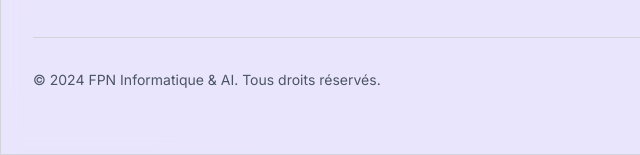
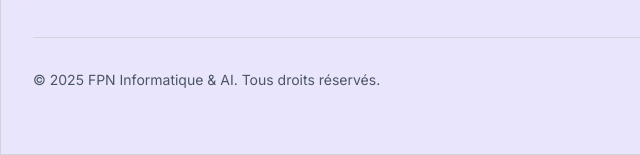
Before and after one commit to MEDELBOU3/firbaseTesting, a plain HTML site: page index.html in a window 1280 px wide. Shown: the part 8363-8518 px from the top of the page, 0-640 px from the left. Drawn offline with nearby package versions, Linux system fonts and the light colour scheme; no server answers.

Commit message:
Update index.html

```diff
--- a/index.html
+++ b/index.html
@@ -1699,7 +1699,7 @@
             </div>
 
             <div class="pt-8 border-t border-gray-300 dark:border-gray-700/50">
-                <p class="text-sm text-gray-600 dark:text-gray-400">&copy; 2024 FPN Informatique & AI. Tous droits
+                <p class="text-sm text-gray-600 dark:text-gray-400">&copy; 2025 FPN Informatique & AI. Tous droits
                     réservés.</p>
             </div>
         </div>
```
